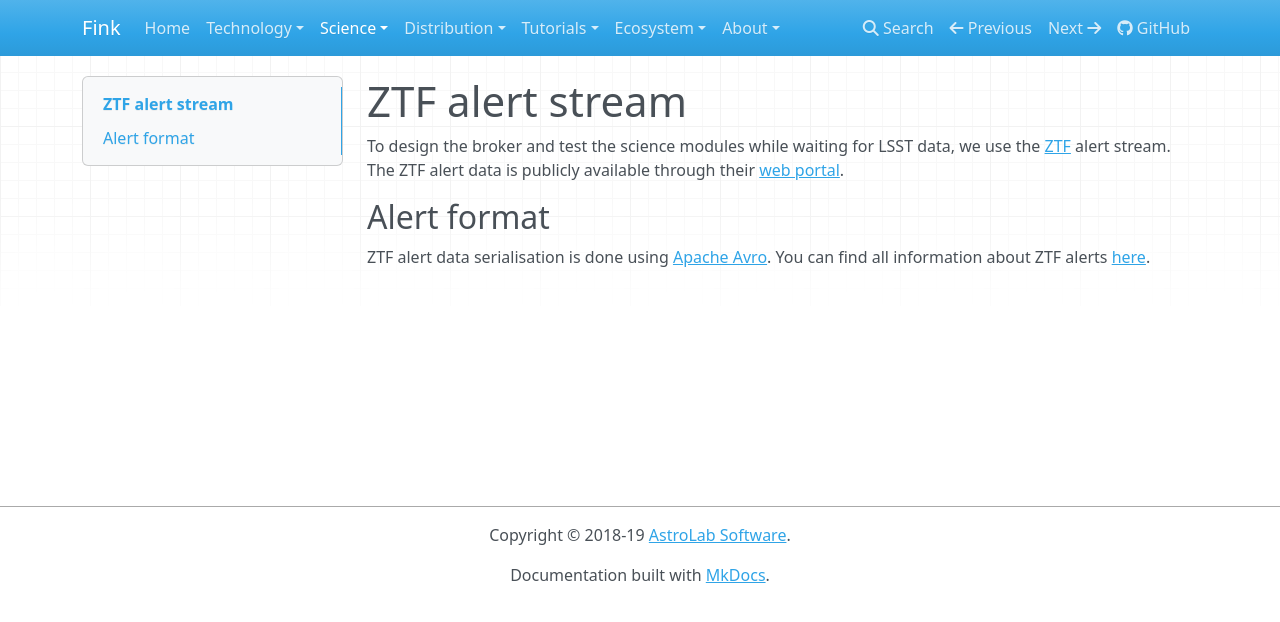
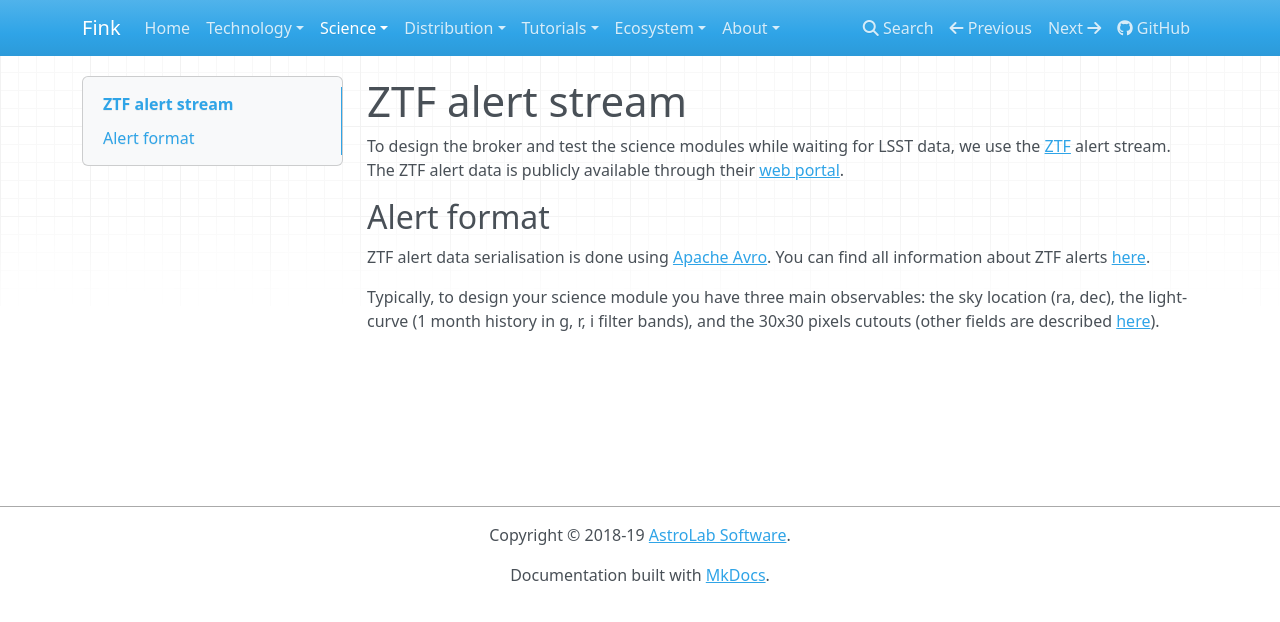
Before and after one commit to astrolabsoftware/fink, an MkDocs documentation site: the page built from docs/science/ztf_alerts.md, in a window 1280 px wide. Shown: the top 622 px of the page. Built offline with MkDocs 1.6.1, drawn with Linux system fonts in a browser that asks for light colours; nearby versions of some CDN libraries.

Commit message:
Update ZTF alert stream description

```diff
--- a/docs/science/ztf_alerts.md
+++ b/docs/science/ztf_alerts.md
@@ -5,3 +5,5 @@ To design the broker and test the science modules while waiting for LSST data, w
 ## Alert format
 
 ZTF alert data serialisation is done using [Apache Avro](http://avro.apache.org/). You can find all information about ZTF alerts [here](https://zwickytransientfacility.github.io/ztf-avro-alert/).
+
+Typically, to design your science module you have three main observables: the sky location (ra, dec), the light-curve (1 month history in g, r, i filter bands), and the 30x30 pixels cutouts (other fields are described [here](https://zwickytransientfacility.github.io/ztf-avro-alert/schema.html)).
```
